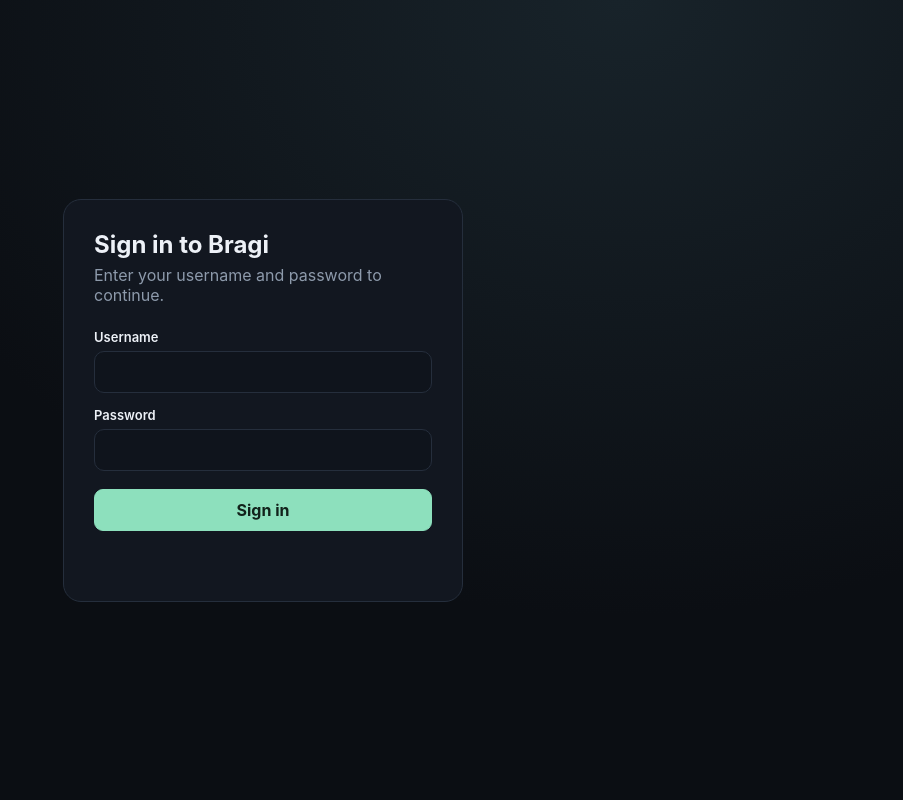
After one commit to swearhouse/Audify, a Flask app: page /login in a window 1280 px wide. The commit adds this page. Shown: the whole page, without its empty margins (377-1280 px from the left). Run offline with Flask 3, Linux system fonts and the light colour scheme; some libraries are stand-ins or nearby versions.

Commit message:
added simple local user/password impl.

```diff
--- a/compose.yaml
+++ b/compose.yaml
@@ -1,6 +1,11 @@
 services:
   bragi:
     build: .
+    volumes:
+      - bragi-data:/var/lib/bragi
     ports:
       - "8000:8000"
     restart: unless-stopped
+
+volumes:
+  bragi-data:
--- a/src/audify/app.py
+++ b/src/audify/app.py
@@ -6,7 +6,7 @@
 from threading import Lock
 from urllib.parse import urlencode, urlsplit
 
-from flask import Flask, jsonify, render_template, request
+from flask import Flask, jsonify, redirect, render_template, request, session, url_for
 from yt_dlp import YoutubeDL
 from yt_dlp.utils import DownloadError
 
@@ -21,10 +21,64 @@
     "music.youtube.com",
 }
 LIBRARY_LOCK = Lock()
+USER_LOCK = Lock()
+DEFAULT_USERS = {
+    "users": [
+        {"username": "admin", "password": "admin"},
+        {"username": "quest", "password": "guest"},
+    ]
+}
 
 
 class LibraryStorageError(Exception):
     pass
+
+
+class UserStorageError(Exception):
+    pass
+
+
+def read_users(path: Path) -> list[dict[str, str]]:
+    temporary_path = None
+    try:
+        with USER_LOCK:
+            if not path.exists():
+                path.parent.mkdir(parents=True, exist_ok=True)
+                with tempfile.NamedTemporaryFile(
+                    mode="w",
+                    encoding="utf-8",
+                    dir=path.parent,
+                    delete=False,
+                ) as users_file:
+                    temporary_path = Path(users_file.name)
+                    json.dump(DEFAULT_USERS, users_file, ensure_ascii=False, indent=2)
+                    users_file.write("\n")
+                os.replace(temporary_path, path)
+                temporary_path = None
+
+            with path.open(encoding="utf-8") as users_file:
+                document = json.load(users_file)
+    except (OSError, UnicodeError, json.JSONDecodeError) as error:
+        if temporary_path is not None:
+            try:
+                temporary_path.unlink(missing_ok=True)
+            except OSError:
+                logging.getLogger(__name__).exception(
+                    "Could not clean up temporary user accounts file"
+                )
+        raise UserStorageError("Could not read the user accounts file.") from error
+
+    users = document.get("users") if isinstance(document, dict) else None
+    if not isinstance(users, list) or any(
+        not isinstance(user, dict)
+        or not isinstance(user.get("username"), str)
+        or not user["username"]
+        or not isinstance(user.get("password"), str)
+        or not user["password"]
+        for user in users
+    ):
+        raise UserStorageError("The user accounts file has an invalid format.")
+    return users
 
 
 def is_youtube_url(value: str) -> bool:
@@ -125,10 +179,73 @@
         )
     )
     app.config["PLAYLIST_LIBRARY_PATH"] = data_directory / "playlists.json"
+    app.config["USER_FILE_PATH"] = data_directory / "users.json"
+    app.secret_key = os.urandom(32)
+    app.config.update(
+        SESSION_COOKIE_HTTPONLY=True,
+        SESSION_COOKIE_SAMESITE="Lax",
+    )
+
+    @app.before_request
+    def require_login():
+        if request.endpoint in {"login", "login_api", "static"}:
+            return None
+
+        username = session.get("username")
+        if not isinstance(username, str):
+            if request.endpoint == "index":
+                return redirect(url_for("login"))
+            return jsonify(error="Authentication required."), 401
+
+        try:
+            users = read_users(Path(app.config["USER_FILE_PATH"]))
+        except UserStorageError:
+            app.logger.exception("Could not validate the signed-in user")
+            return jsonify(error="Could not load user accounts."), 500
+
+        if not any(user["username"] == username for user in users):
+            session.clear()
+            if request.endpoint == "index":
+                return redirect(url_for("login"))
+            return jsonify(error="Authentication required."), 401
+        return None
+
+    @app.get("/login")
+    def login():
+        return render_template("login.html")
+
+    @app.post("/api/login")
+    def login_api():
+        payload = request.get_json(silent=True)
+        username = payload.get("username") if isinstance(payload, dict) else None
+        password = payload.get("password") if isinstance(payload, dict) else None
+        if not isinstance(username, str) or not isinstance(password, str):
+            return jsonify(error="Enter a username and password."), 400
+
+        try:
+            users = read_users(Path(app.config["USER_FILE_PATH"]))
+        except UserStorageError:
+            app.logger.exception("Could not load user accounts for login")
+            return jsonify(error="Could not load user accounts."), 500
+
+        if not any(
+            user["username"] == username and user["password"] == password
+            for user in users
+        ):
+            return jsonify(error="Incorrect username or password."), 401
+
+        session.clear()
+        session["username"] = username
+        return jsonify(success=True)
+
+    @app.post("/api/logout")
+    def logout():
+        session.clear()
+        return jsonify(success=True)
 
     @app.get("/")
     def index():
-        return render_template("index.html")
+        return render_template("index.html", username=session["username"])
 
     @app.get("/api/saved-playlists")
     def saved_playlists():
--- /dev/null
+++ b/src/audify/templates/login.html
@@ -0,0 +1,142 @@
+<!doctype html>
+<html lang="en">
+  <head>
+    <meta charset="utf-8">
+    <meta name="viewport" content="width=device-width, initial-scale=1">
+    <title>Sign in - Bragi</title>
+    <style>
+      :root {
+        color-scheme: dark;
+        font-family: Inter, ui-sans-serif, system-ui, -apple-system, BlinkMacSystemFont, "Segoe UI", sans-serif;
+        background: #0b0e13;
+        color: #edf1f7;
+        --surface: #121720;
+        --border: #252e3c;
+        --muted: #8d9aab;
+        --accent: #8de0bd;
+      }
+
+      * {
+        box-sizing: border-box;
+      }
+
+      body {
+        display: grid;
+        min-width: 320px;
+        min-height: 100vh;
+        margin: 0;
+        padding: 20px;
+        place-items: center;
+        background: radial-gradient(ellipse at 78% 0%, #18232a 0, #0b0e13 48rem);
+      }
+
+      main {
+        width: min(400px, 100%);
+        padding: 30px;
+        border: 1px solid var(--border);
+        border-radius: 18px;
+        background: var(--surface);
+      }
+
+      h1 {
+        margin: 0 0 6px;
+        font-size: 24px;
+      }
+
+      p {
+        margin: 0 0 24px;
+        color: var(--muted);
+      }
+
+      form {
+        display: grid;
+        gap: 14px;
+      }
+
+      label {
+        display: grid;
+        gap: 6px;
+        font-size: 13px;
+        font-weight: 600;
+      }
+
+      input {
+        width: 100%;
+        padding: 0.75rem 0.9rem;
+        border: 1px solid var(--border);
+        border-radius: 10px;
+        outline: none;
+        background: #0f141c;
+        color: #edf1f7;
+        font: inherit;
+      }
+
+      input:focus {
+        border-color: #4a8d75;
+        box-shadow: 0 0 0 3px #8de0bd1a;
+      }
+
+      button {
+        min-height: 42px;
+        margin-top: 4px;
+        border: 1px solid var(--accent);
+        border-radius: 9px;
+        background: var(--accent);
+        color: #12221b;
+        font: inherit;
+        font-weight: 700;
+        cursor: pointer;
+      }
+
+      #error {
+        min-height: 1.5em;
+        margin: 16px 0 0;
+        color: #ffaaa5;
+      }
+    </style>
+  </head>
+  <body>
+    <main>
+      <h1>Sign in to Bragi</h1>
+      <p>Enter your username and password to continue.</p>
+      <form id="login-form">
+        <label for="username">Username
+          <input id="username" name="username" autocomplete="username" required>
+        </label>
+        <label for="password">Password
+          <input id="password" name="password" type="password" autocomplete="current-password" required>
+        </label>
+        <button type="submit">Sign in</button>
+      </form>
+      <p id="error" role="alert" aria-live="polite"></p>
+    </main>
+    <script>
+      const form = document.querySelector("#login-form");
+      const error = document.querySelector("#error");
+
+      form.addEventListener("submit", async (event) => {
+        event.preventDefault();
+        error.textContent = "";
+        const formData = new FormData(form);
+
+        try {
+          const response = await fetch("/api/login", {
+            method: "POST",
+            headers: { "Content-Type": "application/json" },
+            body: JSON.stringify({
+              username: formData.get("username"),
+              password: formData.get("password"),
+            }),
+          });
+          const result = await response.json();
+          if (!response.ok) {
+            throw new Error(result.error || "Could not sign in.");
+          }
+          window.location.assign("/");
+        } catch (failure) {
+          error.textContent = failure.message;
+        }
+      });
+    </script>
+  </body>
+</html>
```
Also changed, not shown: src/audify/templates/index.html (+33 -0 lines), tests/test_app.py (+124 -31 lines), README.md.
